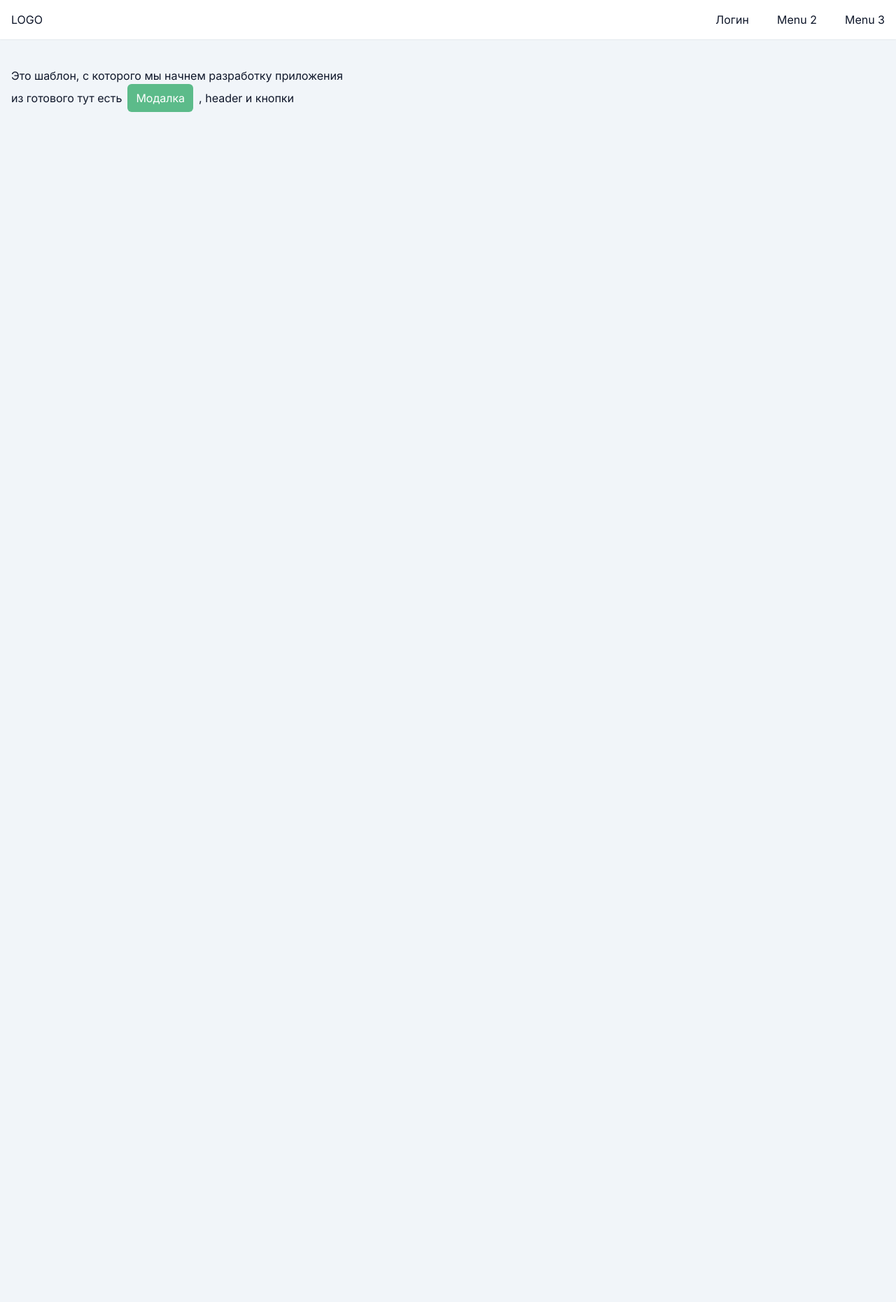
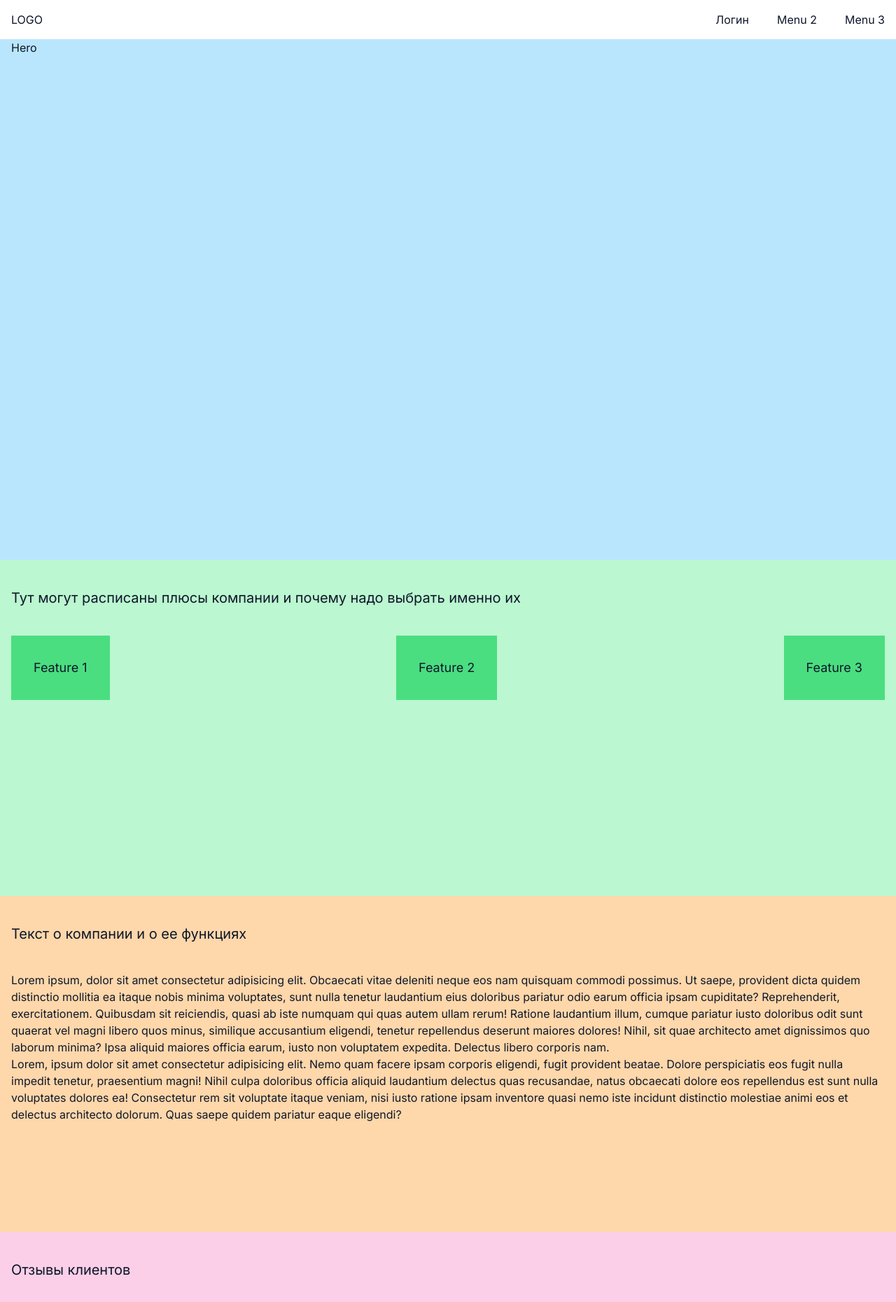
Before and after one commit to an4morph/cargo-hackaton, a Next.js app: page / in a window 1280 px wide. Shown: the top 1860 px of the page at 70% size. Before the commit the page ends 800 px from the top, so only its background shows below. Built offline with nearby package versions, Linux system fonts and the light colour scheme.

Commit message:
home page structure

```diff
--- /dev/null
+++ b/src/app/home/about.tsx
@@ -0,0 +1,11 @@
+export const About = (): JSX.Element => {
+  return (
+    <div className="bg-orange-200 h-[60vh]">
+      <div className="responsive py-10">
+        <h2 className="mb-10 text-xl">Текст о компании и о ее функциях</h2>
+        <p>Lorem ipsum, dolor sit amet consectetur adipisicing elit. Obcaecati vitae deleniti neque eos nam quisquam commodi possimus. Ut saepe, provident dicta quidem distinctio mollitia ea itaque nobis minima voluptates, sunt nulla tenetur laudantium eius doloribus pariatur odio earum officia ipsam cupiditate? Reprehenderit, exercitationem. Quibusdam sit reiciendis, quasi ab iste numquam qui quas autem ullam rerum! Ratione laudantium illum, cumque pariatur iusto doloribus odit sunt quaerat vel magni libero quos minus, similique accusantium eligendi, tenetur repellendus deserunt maiores dolores! Nihil, sit quae architecto amet dignissimos quo laborum minima? Ipsa aliquid maiores officia earum, iusto non voluptatem expedita. Delectus libero corporis nam.</p>
+        <p>Lorem, ipsum dolor sit amet consectetur adipisicing elit. Nemo quam facere ipsam corporis eligendi, fugit provident beatae. Dolore perspiciatis eos fugit nulla impedit tenetur, praesentium magni! Nihil culpa doloribus officia aliquid laudantium delectus quas recusandae, natus obcaecati dolore eos repellendus est sunt nulla voluptates dolores ea! Consectetur rem sit voluptate itaque veniam, nisi iusto ratione ipsam inventore quasi nemo iste incidunt distinctio molestiae animi eos et delectus architecto dolorum. Quas saepe quidem pariatur eaque eligendi?</p>
+      </div>
+    </div>
+  )
+}
--- /dev/null
+++ b/src/app/home/features.tsx
@@ -0,0 +1,14 @@
+export const Features = (): JSX.Element => {
+  return (
+    <div className="bg-green-200 h-[60vh]">
+      <div className="responsive py-10">
+        <h2 className="mb-10 text-xl">Тут могут расписаны плюсы компании и почему надо выбрать именно их</h2>
+        <div className="flex justify-between">
+          <div className="text-lg bg-green-400 p-8">Feature 1</div>
+          <div className="text-lg bg-green-400 p-8">Feature 2</div>
+          <div className="text-lg bg-green-400 p-8">Feature 3</div>
+        </div>
+      </div>
+    </div>
+  )
+}
--- /dev/null
+++ b/src/app/home/hero.tsx
@@ -0,0 +1,9 @@
+export const Hero = (): JSX.Element => {
+  return (
+    <div className="h-[calc(100vh_-_56px)] bg-sky-200">
+      <div className="responsive">
+        Hero
+      </div>
+    </div>
+  )
+}
--- a/src/app/home/modal-block.tsx
+++ /dev/null
@@ -1,29 +0,0 @@
-'use client'
-
-import { PrimaryButton } from '@/components/button/primary'
-import { InfoModal } from '@/components/modal/info'
-import { useState } from 'react'
-
-export const ModalBlock = (): JSX.Element => {
-  const [isOpen, setOpen] = useState(false)
-  return (
-    <div className="flex items-center">
-      из готового тут есть
-      <PrimaryButton
-        className="mx-2"
-        onClick={() => setOpen(true)}
-      >
-        Модалка
-      </PrimaryButton>
-      , header и кнопки
-
-      <InfoModal
-        title="Предупреждение"
-        isOpen={isOpen}
-        onClose={() => setOpen(false)}
-      >
-        Что-то внутри модалки
-      </InfoModal>
-    </div>
-  )
-}
--- /dev/null
+++ b/src/app/home/reviews.tsx
@@ -0,0 +1,9 @@
+export const Reviews = (): JSX.Element => {
+  return (
+    <div className="bg-pink-200 h-[60vh]">
+      <div className="responsive py-10">
+        <h2 className="mb-10 text-xl">Отзывы клиентов</h2>
+      </div>
+    </div>
+  )
+}
--- a/src/app/page.tsx
+++ b/src/app/page.tsx
@@ -1,11 +1,15 @@
-import { ModalBlock } from '@/app/home/modal-block'
+import { Features } from '@/app/home/features'
+import { Hero } from '@/app/home/hero'
+import { About } from './home/about'
+import { Reviews } from './home/reviews'
 
 export default function Home() {
   return (
-    <main className="responsive pt-10">
-      <div>Это шаблон, с которого мы начнем разработку приложения</div>
-
-      <ModalBlock />
-    </main>
+    <>
+      <Hero />
+      <Features />
+      <About />
+      <Reviews />
+    </>
   )
 }
```
